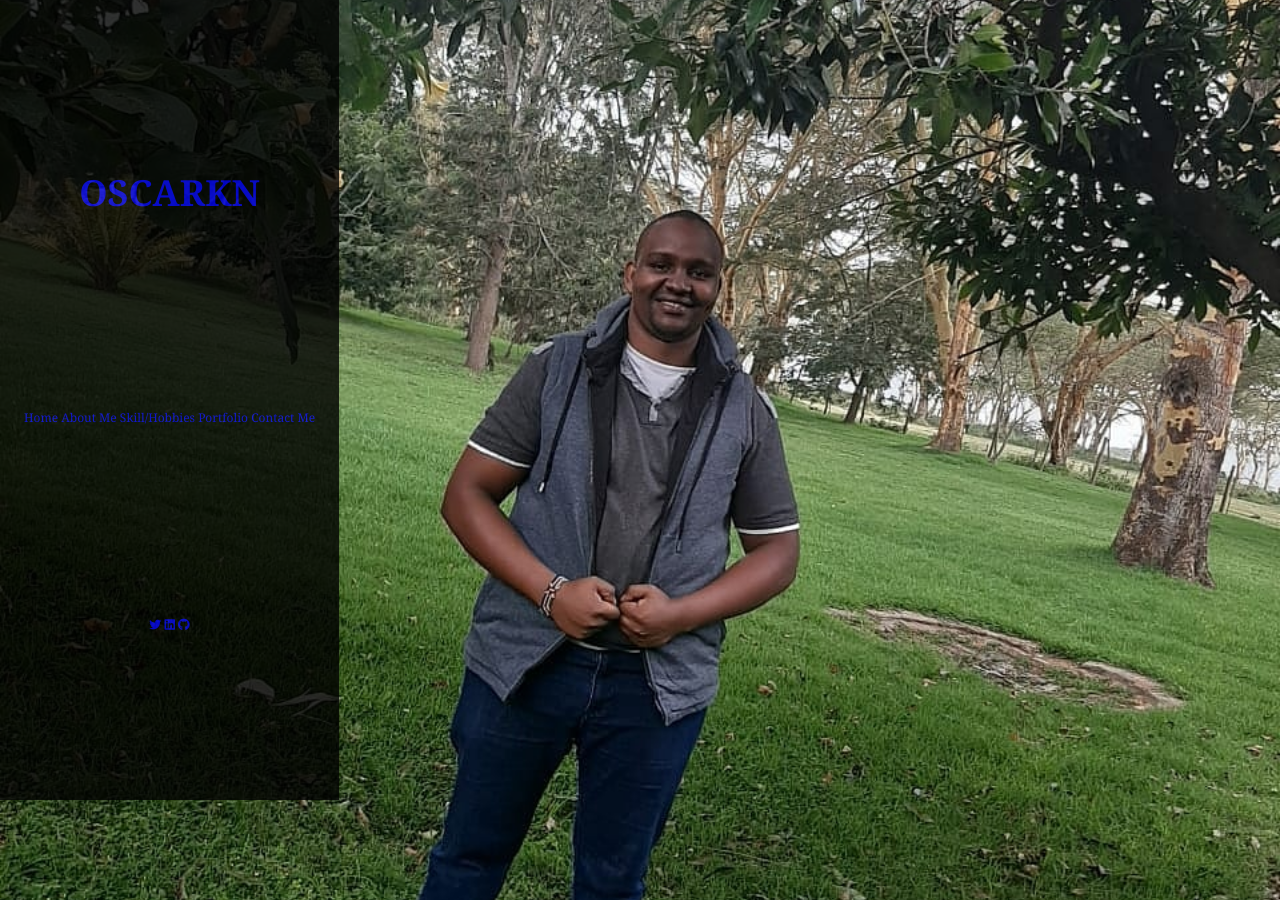
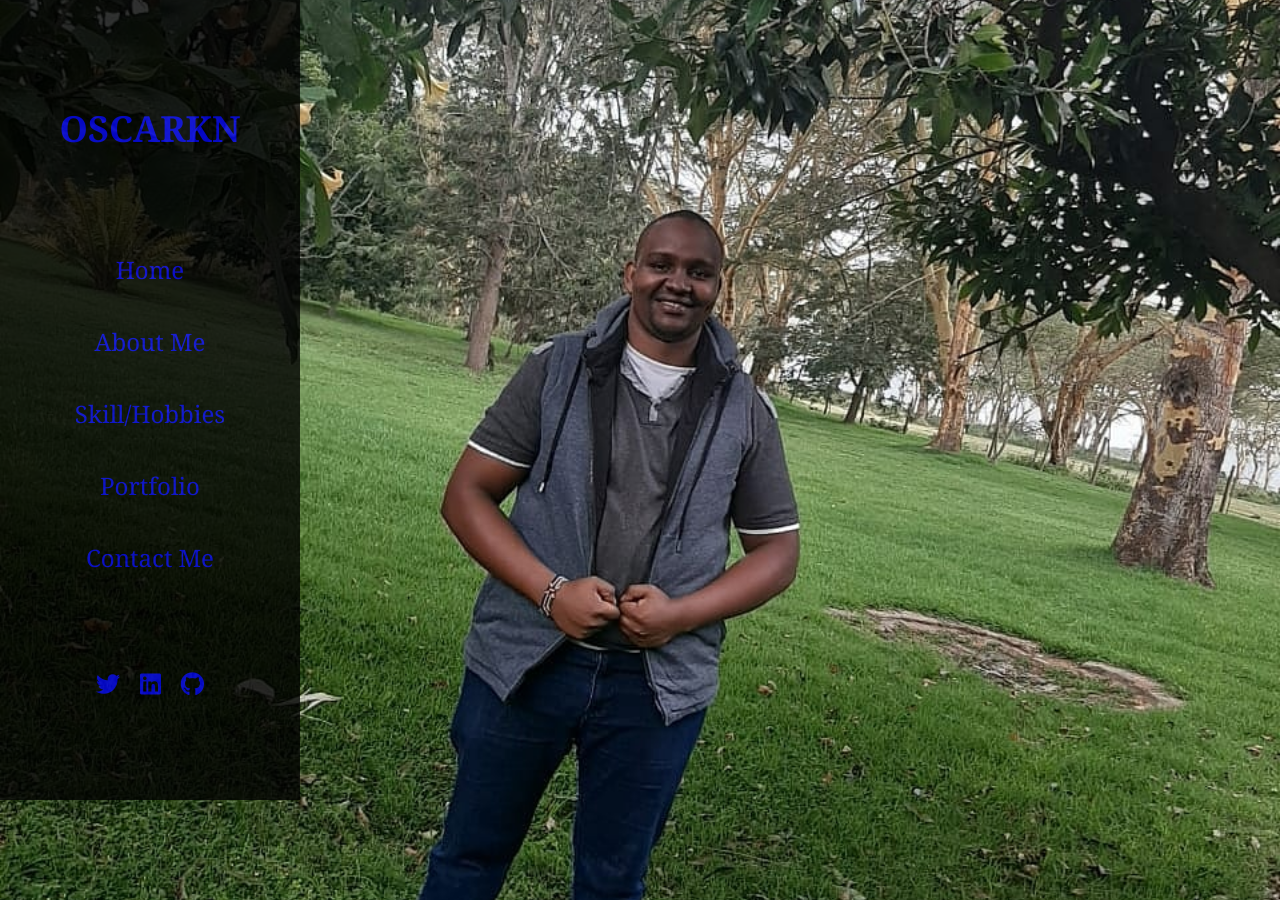
Before and after one commit to KamauDev-maker/Webpage-Portfolio, a plain HTML site: page index.html in a window 1280 px wide. Drawn offline with Linux system fonts and the light colour scheme.

Commit message:
sytling the social sites

```diff
--- a/index.html
+++ b/index.html
@@ -12,7 +12,7 @@
 <body>
     <header>
         <a href="#" class="logo">OscarKN</a>
-        <nav class="navbars">
+        <nav class="navbar">
             <a href="#home">Home</a>
             <a href="#about">About Me</a>
             <a href="#skills/hobbies">Skill/Hobbies</a>
--- a/style.css
+++ b/style.css
@@ -33,6 +33,8 @@ header{
     align-items: center;
     padding:6rem 2rem;
     flex-flow: column;
+    width: 25rem;
+    text-align: center;
 }
 
 header .logo{
@@ -40,3 +42,25 @@ header .logo{
     font-size: 3rem;
     font-weight: bolder;
 }
+
+header  .navbar a{
+    display:block;
+    font-size: 2rem;
+    margin: 3rem 0;
+}
+
+header .navbar a:hover{
+    background-color: white;
+    box-shadow: 0 0 40px limegreen;
+    letter-spacing: .1.5rem ;
+}
+
+header .follow a{
+    margin: 0 .7rem;
+    font-size:2rem;
+}
+
+header .follow a:hover{
+    box-shadow: 0 0 40px limegreen;
+    background-color: white;
+}
```
